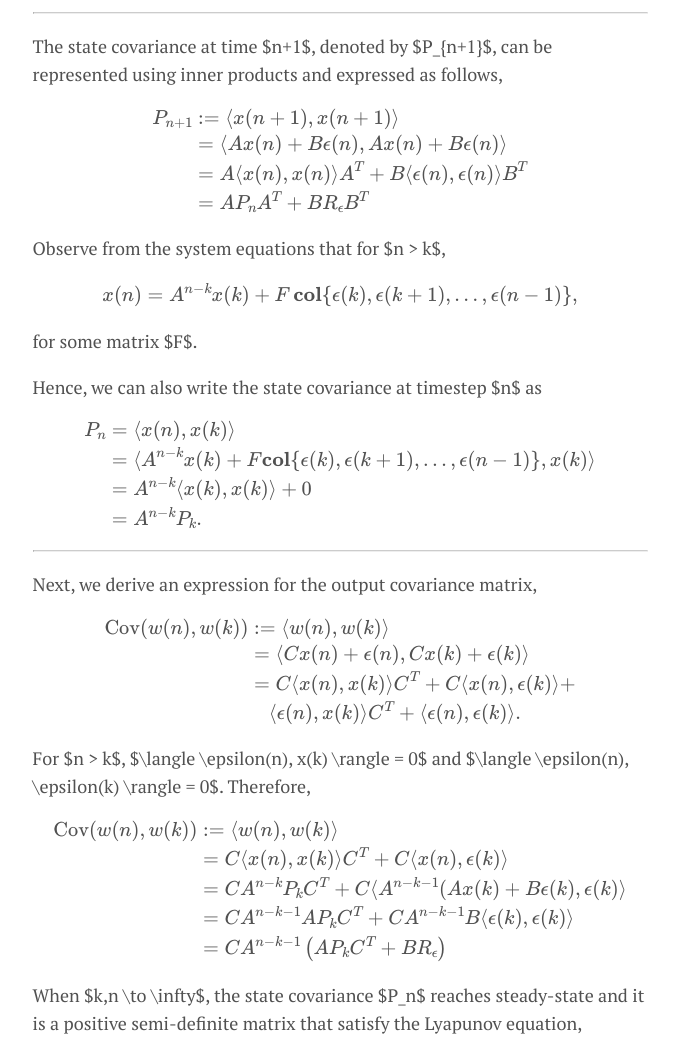
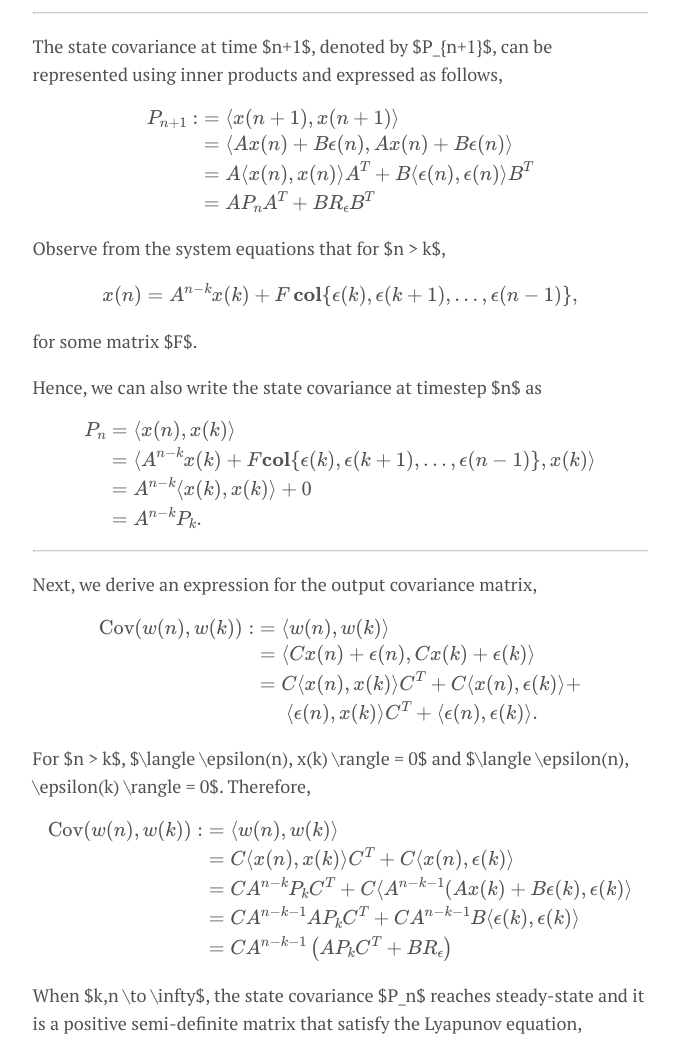
Before and after one commit to CheeGY/cheegy.github.io, a Jekyll site: the page built from _posts/2020-12-29-ModelingUncertainties.md, in a window 1280 px wide. Shown: the part 1012-2062 px from the top of the page, without its empty margins (300-979 px from the left). Built offline with Jekyll 4.4.1, drawn with Linux system fonts in a browser that asks for light colours; formulas are drawn with MathJax 3.

```diff
--- a/_posts/2020-12-29-ModelingUncertainties.md
+++ b/_posts/2020-12-29-ModelingUncertainties.md
@@ -27,7 +27,7 @@ The state covariance at time $n+1$, denoted by $P_{n+1}$, can be represented usi
 
 $$
 \begin{aligned}
-P_{n+1} &:= \langle x(n+1), x(n+1) \rangle\\
+P_{n+1} :&= \langle x(n+1), x(n+1) \rangle\\
     &= \langle Ax(n) + B\epsilon(n), Ax(n) + B\epsilon(n) \rangle \\
     &= A \langle x(n), x(n) \rangle A^T + B \langle \epsilon(n), \epsilon(n) \rangle B^T\\
     &= A P_{n} A^T + B R_{\epsilon} B^T
@@ -59,10 +59,10 @@ Next, we derive an expression for the output covariance matrix,
 
 $$
 \begin{aligned}
-\text{Cov}(w(n),w(k)) &:= \langle w(n), w(k) \rangle \\
+\text{Cov}(w(n),w(k)) :&= \langle w(n), w(k) \rangle \\
 &= \langle Cx(n) + \epsilon(n), Cx(k) + \epsilon(k) \rangle \\
 &= C \langle x(n), x(k) \rangle C^T + C \langle x(n), \epsilon(k) \rangle +\\
-&\quad \langle \epsilon(n), x(k) \rangle C^T + \langle \epsilon(n), \epsilon(k) \rangle.
+&\quad\;\; \langle \epsilon(n), x(k) \rangle C^T + \langle \epsilon(n), \epsilon(k) \rangle.
 \end{aligned}
 $$
 
@@ -71,7 +71,7 @@ For $n > k$, $\langle \epsilon(n), x(k) \rangle = 0$ and $\langle \epsilon(n), \
 
 $$
 \begin{aligned}
-\text{Cov}(w(n),w(k)) &:= \langle w(n), w(k) \rangle \\
+\text{Cov}(w(n),w(k)) :&= \langle w(n), w(k) \rangle \\
 &= C \langle x(n), x(k) \rangle C^T + C \langle x(n), \epsilon(k) \rangle \\
 &= CA^{n-k}P_k C^T + C \langle A^{n-k-1} (Ax(k) + B\epsilon(k), \epsilon(k) \rangle\\
 &= CA^{n-k-1}A P_k C^T + C A^{n-k-1}B \langle \epsilon(k), \epsilon(k) \rangle\\
```
